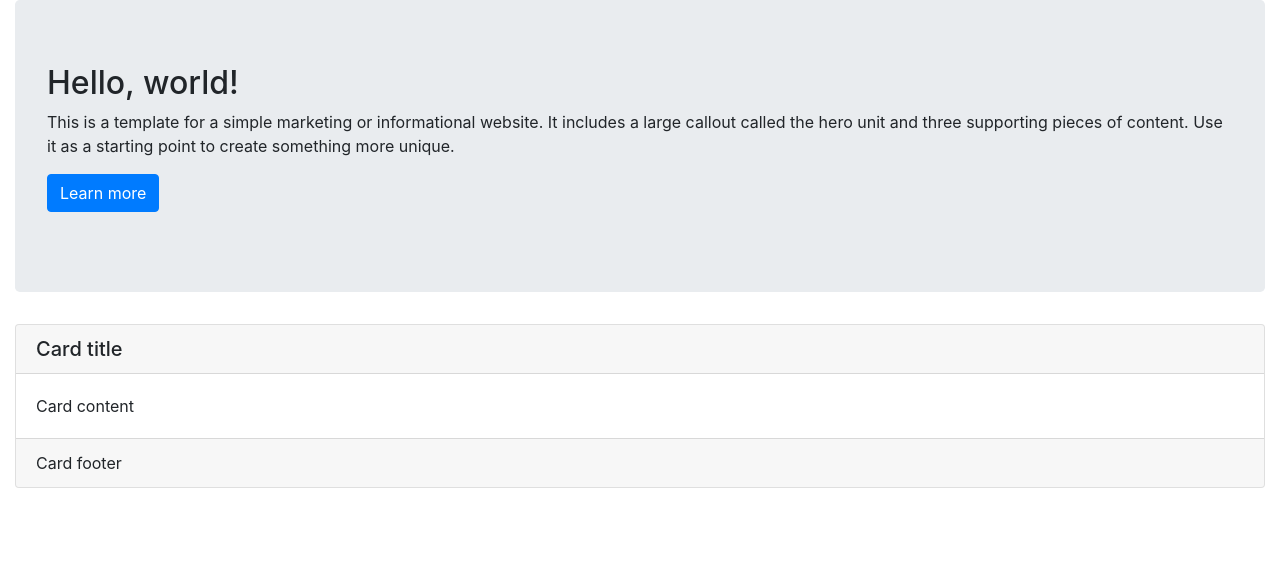
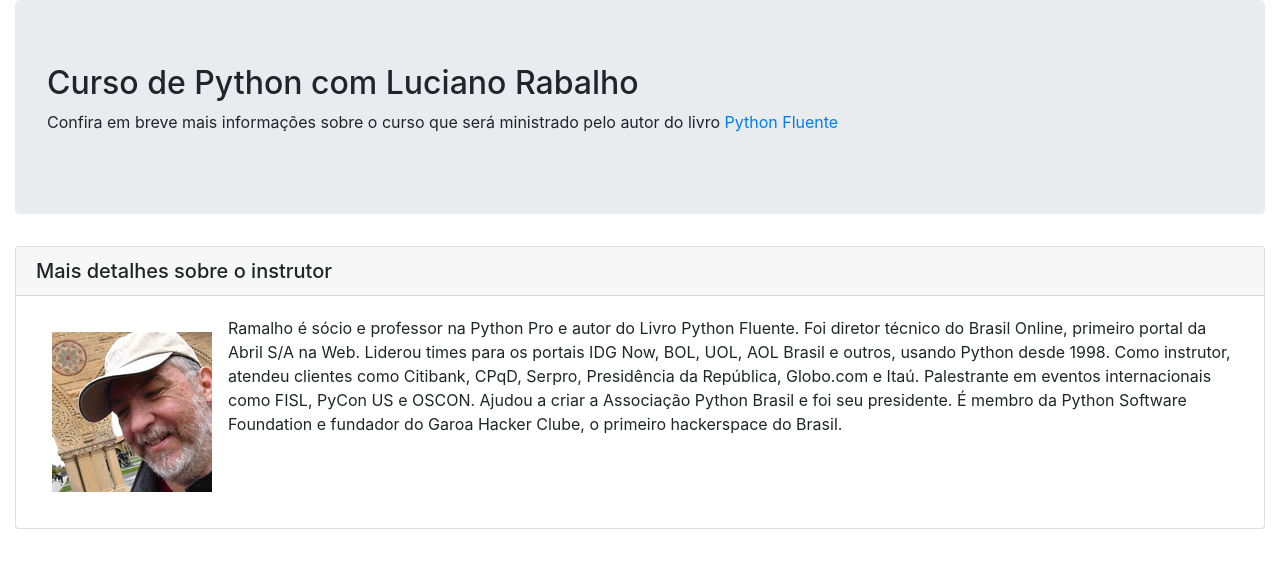
Before and after one commit to HenriqueCCdA/cursoDjangoDevPro, a Django app: page / in a window 1280 px wide. Shown: the part 56-624 px from the top of the page. Run offline with Django 3.2, Linux system fonts and the light colour scheme; some libraries are stand-ins or nearby versions.

Commit message:
Favicon, Imagens e HTML.
close #71

```diff
--- a/pypro/base/templates/base/home.html
+++ b/pypro/base/templates/base/home.html
@@ -10,7 +10,7 @@
 
     <meta name="description" content="Página do curso Python Pro">
     <meta name="author" content="Henrique de Andrade">
-
+    <link rel="icon" type="image/png" href="{% static 'img/favicon.png' %}"/>
     <link href="{% static 'css/bootstrap.min.css'%}" rel="stylesheet">
     <link href="{% static 'css/style.css'%}" rel="stylesheet">
 
@@ -41,26 +41,37 @@
 
             <div class="jumbotron">
                 <h2>
-						Hello, world!
+                    Curso de Python com Luciano Rabalho
                 </h2>
                 <p>
-						This is a template for a simple marketing or informational website. It includes a large callout called the hero unit and three supporting pieces of content. Use it as a starting point to create something more unique.
-					</p>
-					<p>
-						<a class="btn btn-primary btn-large" href="#">Learn more</a>
+                    Confira em breve mais informações sobre o curso que será
+                    ministrado pelo autor do livro
+                    <a href="https://www.oreilly.com/library/view/fluent-python/9781491946237/"
+                       target="_blank"> Python Fluente</a>
                 </p>
             </div>
             <div class="card">
                 <h5 class="card-header">
-						Card title
+                    Mais detalhes sobre o instrutor
                 </h5>
                 <div class="card-body">
                     <p class="card-text">
-							Card content
+                        <img src="{% static 'img/luciano-ramalho.png' %}"
+                             alt="Foto de Luciano Rabalho"
+                             class="img-thumbmail float-left m-3"/>
+                        Ramalho é sócio e professor na Python Pro e autor do
+                        Livro Python Fluente. Foi diretor técnico do Brasil
+                        Online, primeiro portal da Abril S/A na Web. Liderou
+                        times para os portais IDG Now, BOL, UOL, AOL Brasil e
+                        outros, usando Python desde 1998. Como instrutor,
+                        atendeu clientes como Citibank, CPqD, Serpro,
+                        Presidência da República, Globo.com e Itaú. Palestrante
+                        em eventos internacionais como FISL, PyCon US e OSCON.
+                        Ajudou a criar a Associação Python Brasil e foi seu
+                        presidente. É membro da Python Software Foundation e
+                        fundador do Garoa Hacker Clube, o primeiro hackerspace
+                        do Brasil.
                     </p>
-					</div>
-					<div class="card-footer">
-						Card footer
                 </div>
             </div>
         </div>
```
Also changed, not shown: pypro/base/static/img/favicon.png (added), pypro/base/static/img/luciano-ramalho.png (added). Lines whose indentation alone changed are shown as unchanged.
